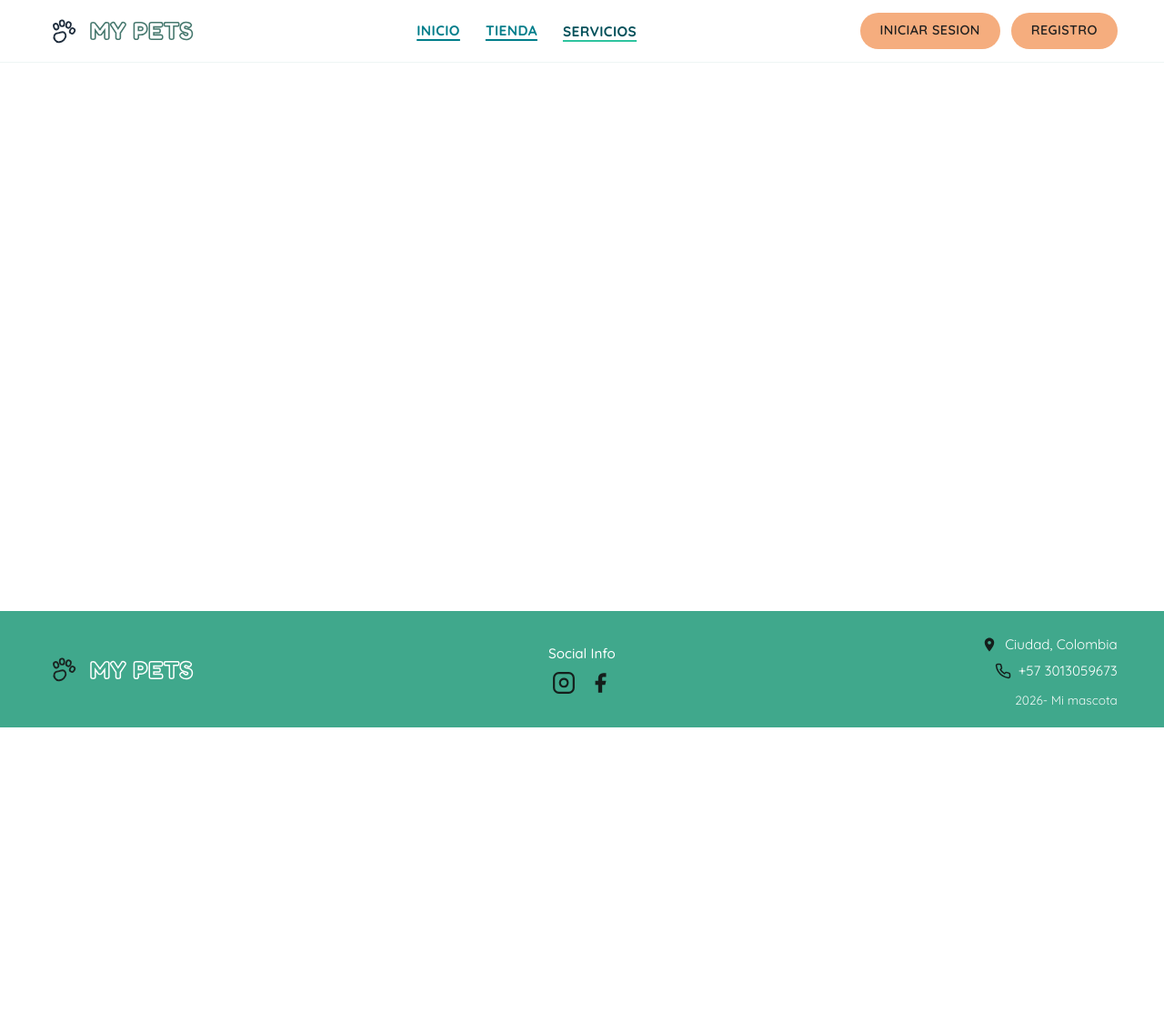
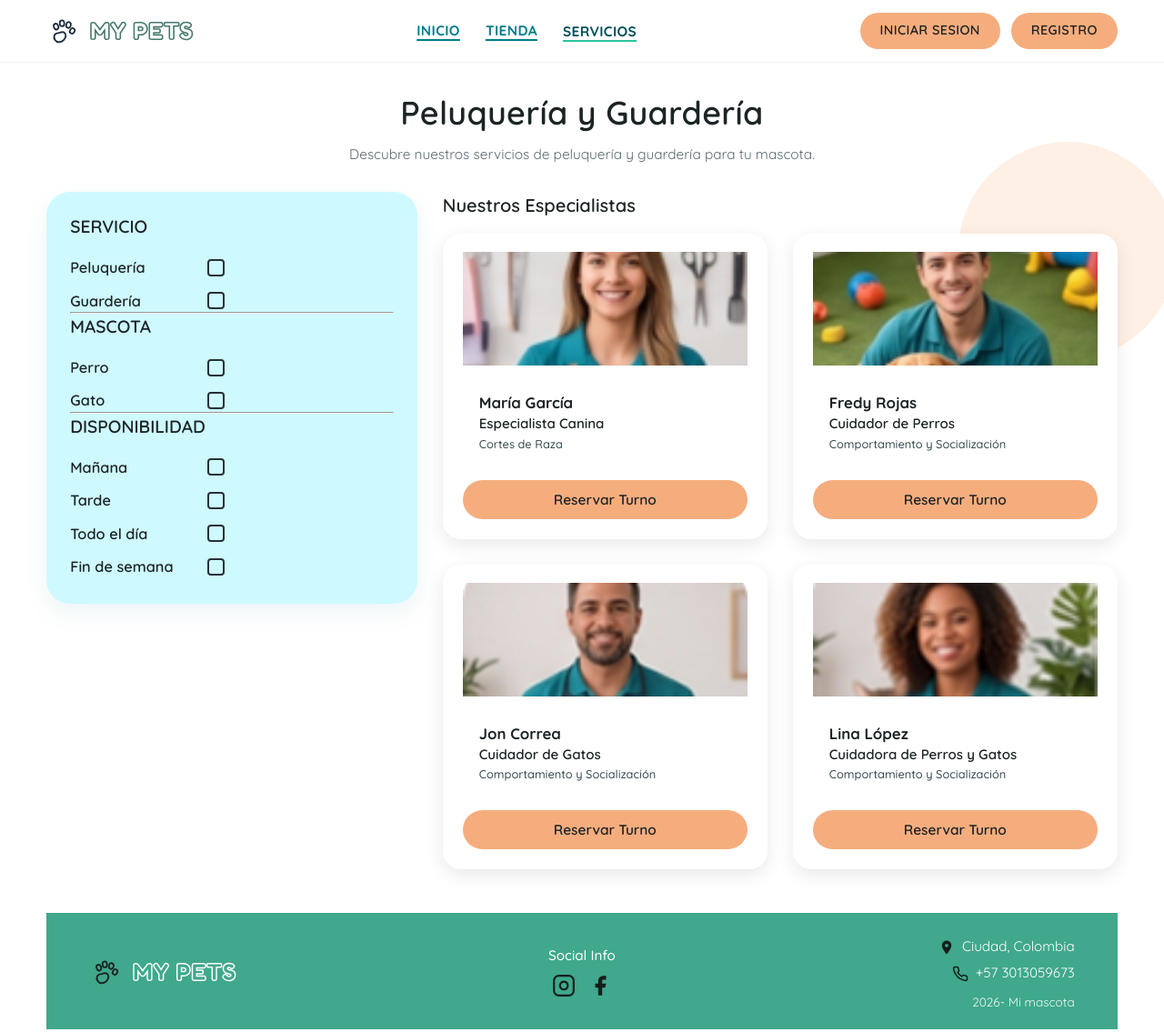
Before and after one commit to ednacard87/MyPets, a plain HTML site: page pages/peluqueria-guarderia.html in a window 1280 px wide. Shown: the whole page at 91% size. Before the commit the page ends 800 px from the top, so only its background shows below. Drawn offline with Linux system fonts and the light colour scheme.

Commit message:
Add files via upload

```diff
--- a/pages/peluqueria-guarderia.html
+++ b/pages/peluqueria-guarderia.html
@@ -1,30 +1,151 @@
 <!DOCTYPE html>
 <html lang="es">
 <head>
-  <meta charset="UTF-8" />
+  <meta charset="UTF-8">
   <meta name="viewport" content="width=device-width, initial-scale=1.0" />
   <title>Peluquería y Guardería | MY PETS</title>
-  <link rel="stylesheet" href="../css/styles.css" />
+  <link rel="stylesheet" href="../css/styles.css?v=6" />
 </head>
 <body>
+ <header class="site-header" id="site-header"></header>
 
-  <!-- Barra de navegación consistente con todas las páginas -->
-  <header class="site-header" id="site-header"></header>
+<main class="vet-page-section">
+    <section class="page-banner vet-hero-banner">
+      <div class="container">
+        <h1>Peluquería y Guardería</h1>
+        <p>Descubre nuestros servicios de peluquería y guardería para tu mascota. </p>
+      </div>
+    </section>
+    <div class="container vet-showcase-wrap">
+      <!-- Círculos decorativos color durazno pastel del fondo (como en el diseño) -->
+      <div class="vet-blob vet-blob-top-right" aria-hidden="true"></div>
+      <div class="vet-blob vet-blob-bottom-left" aria-hidden="true"></div>
 
-  <!--
-    ==========================================================================
-    VISTA: PELUQUERÍA Y GUARDERÍA (pages/peluqueria-guarderia.html)
-    Esta sección se deja vacía intencionalmente según los requisitos del
-    proyecto para que el equipo agregue el contenido más adelante.
-    ==========================================================================
-  -->
-  <main class="container" id="peluqueria-guarderia-main" style="padding: 48px 0;">
-    <!-- Espacio reservado para el módulo de Peluquería y Guardería -->
-  </main>
 
-  <!-- Pie de página consistente con todas las páginas -->
-  <footer class="site-footer" id="site-footer"></footer>
+<section class="vet-layout">
 
-  <script src="../js/main.js"></script>
+  <!-- IZQUIERDA: FILTROS -->
+  <aside class="vet-left-column">
+    <div class="vet-cyan-box availability-card">
+
+      <h3 class="availability-title">SERVICIO</h3>
+      <div class="availability-list">
+        <label class="availability-item">
+          <span>Peluquería</span>
+          <input type="checkbox" name="turno-filtro" value="Peluquería" class="availability-checkbox" />
+        </label>
+        <label class="availability-item">
+          <span>Guardería</span>
+          <input type="checkbox" name="turno-filtro" value="Guardería" class="availability-checkbox" />
+        </label>
+      </div>
+
+      <hr>
+
+      <h3 class="availability-title">MASCOTA</h3>
+      <div class="availability-list">
+        <label class="availability-item">
+          <span>Perro</span>
+          <input type="checkbox" name="mascota-filtro" value="Perro" class="availability-checkbox" />
+        </label>
+        <label class="availability-item">
+          <span>Gato</span>
+          <input type="checkbox" name="mascota-filtro" value="Gato" class="availability-checkbox" />
+        </label>
+      </div>
+
+      <hr>
+
+      <h3 class="availability-title">DISPONIBILIDAD</h3>
+      <div class="availability-list">
+        <label class="availability-item">
+          <span>Mañana</span>
+          <input type="checkbox" name="disponibilidad-filtro" value="Mañana" class="availability-checkbox" />
+        </label>
+        <label class="availability-item">
+          <span>Tarde</span>
+          <input type="checkbox" name="disponibilidad-filtro" value="Tarde" class="availability-checkbox" />
+        </label>
+        <label class="availability-item">
+          <span>Todo el día</span>
+          <input type="checkbox" name="disponibilidad-filtro" value="Todo el día" class="availability-checkbox" />
+        </label>
+        <label class="availability-item">
+          <span>Fin de semana</span>
+          <input type="checkbox" name="disponibilidad-filtro" value="Fin de semana" class="availability-checkbox" />
+        </label>
+      </div>
+
+    </div>
+  </aside>
+
+  <!-- DERECHA: ESPECIALISTAS -->
+  <div class="vet-right-column">
+
+    <h2 class="section-heading">Nuestros Especialistas</h2>
+<div class="vets-list" id="vets-list-container">
+            <!-- Tarjetas de veterinarios generadas por js/main.js -->
+          </div>
+    <div class="vets-list">
+
+      <article class="vet-card">
+        <img class="vet-photo" src="../img/maria-garcia.png" alt="María García">
+        <div class="vet-card-info">
+          <h3 class="vet-name">María García</h3>
+          <p class="vet-role">Especialista Canina</p>
+          <p class="vet-extra-meta">Cortes de Raza</p>
+        </div>
+         <a href="./reservas.html" class="btn-vet-peach">
+        Reservar Turno
+        </a>
+      </article>
+
+      <article class="vet-card">
+        <img class="vet-photo" src="../img/fredy-rojas.png" alt="Fredy Rojas">
+        <div class="vet-card-info">
+          <h3 class="vet-name">Fredy Rojas</h3>
+          <p class="vet-role">Cuidador de Perros</p>
+          <p class="vet-extra-meta">Comportamiento y Socialización</p>
+        </div>
+         <a href="./reservas.html" class="btn-vet-peach">
+        Reservar Turno
+        </a>
+      </article>
+
+      <article class="vet-card">
+        <img class="vet-photo" src="../img/jon-correa.png" alt="Jon Correa">
+        <div class="vet-card-info">
+          <h3 class="vet-name">Jon Correa</h3>
+          <p class="vet-role">Cuidador de Gatos</p>
+          <p class="vet-extra-meta">Comportamiento y Socialización</p>
+        </div>
+         <a href="./reservas.html" class="btn-vet-peach">
+        Reservar Turno
+        </a>
+      </article>
+
+      <article class="vet-card">
+        <img class="vet-photo" src="../img/lina-lopez.png" alt="Lina López">
+        <div class="vet-card-info">
+          <h3 class="vet-name">Lina López</h3>
+          <p class="vet-role">Cuidadora de Perros y Gatos</p>
+          <p class="vet-extra-meta">Comportamiento y Socialización</p>
+        </div>
+        <a href="./reservas.html" class="btn-vet-peach">
+        Reservar Turno
+        </a>
+      </article>
+
+
+
+    </div>
+  </div>
+
+</section>
+<main>
+
+
+   <footer class="site-footer" id="site-footer"></footer>
+  <script src="../js/main.js?v=6"></script>
 </body>
 </html>
```
